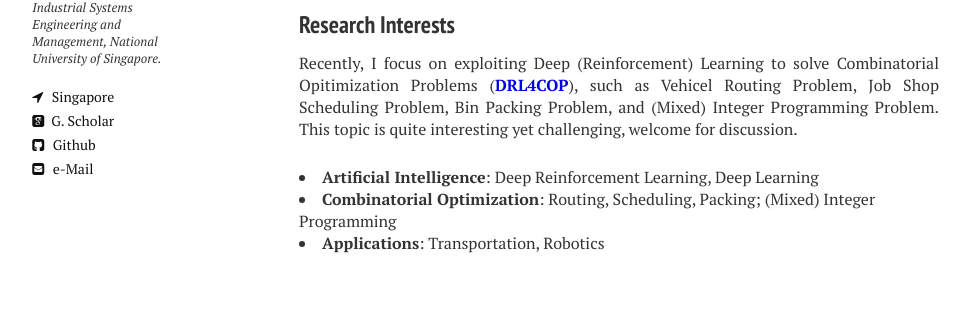
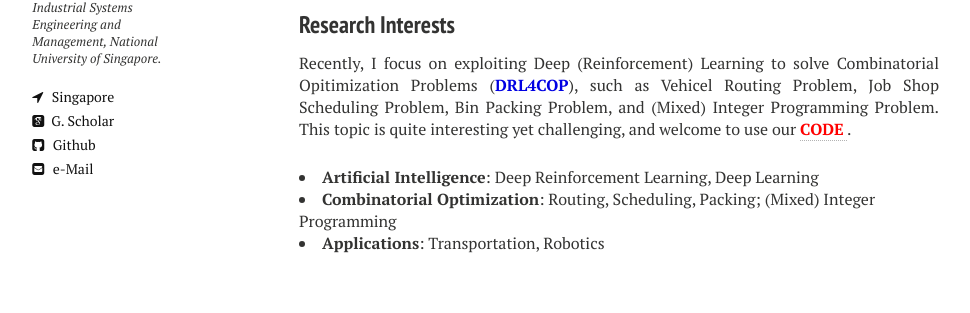
Before and after one commit to zhiguangcaosg/zhiguangcaosg.github.io, a Jekyll site: the page built from index.md, in a window 1280 px wide. Shown: the part 388-701 px from the top of the page, without its empty margins (21-991 px from the left). Built offline with Jekyll 4.4.1, drawn with Linux system fonts in a browser that asks for light colours; nearby versions of some CDN libraries.

Commit message:
Update index.md

```diff
--- a/index.md
+++ b/index.md
@@ -12,7 +12,7 @@ image: banner1.png
 
 
 <h3 style="margin-bottom:-8px;padding-top:20px;">Research Interests</h3> <br>
-<p align="justify">Recently, I focus on exploiting Deep (Reinforcement) Learning to solve Combinatorial Opitimization Problems (<font color="#0000E3"><b>DRL4COP</b></font>), such as Vehicel Routing Problem, Job Shop Scheduling Problem, Bin Packing Problem, and (Mixed) Integer Programming Problem. This topic is quite interesting yet challenging, welcome for discussion.
+<p align="justify">Recently, I focus on exploiting Deep (Reinforcement) Learning to solve Combinatorial Opitimization Problems (<font color="#0000E3"><b>DRL4COP</b></font>), such as Vehicel Routing Problem, Job Shop Scheduling Problem, Bin Packing Problem, and (Mixed) Integer Programming Problem. This topic is quite interesting yet challenging, and welcome to use our <a href="https://zhiguangcaosg.github.io/publications/"  target="_blank"> <font color="#FF0000"><b>CODE</b> </font></a>.
 </p>
 <li>
 <b>Artificial Intelligence</b>:  Deep Reinforcement Learning, Deep Learning
```
